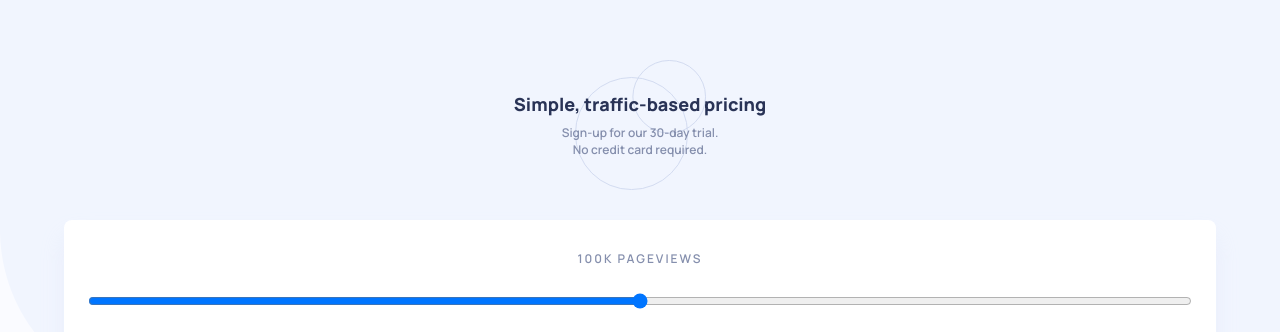
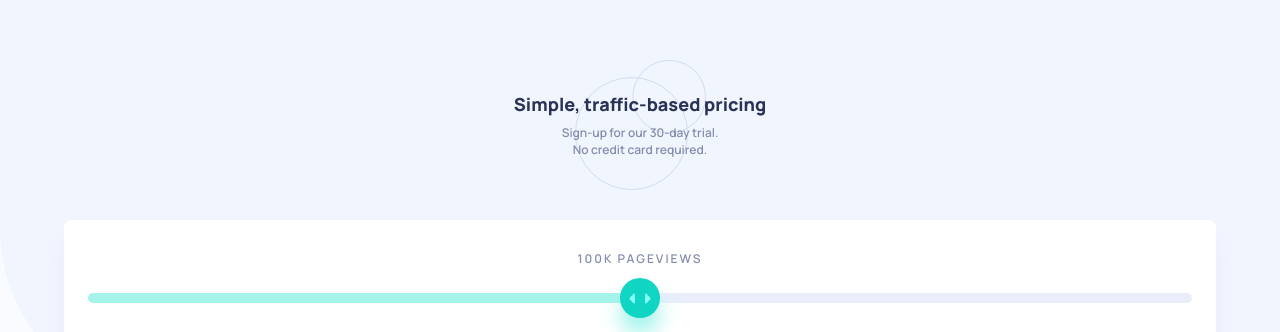
Before and after one commit to calebesg/pricing-component, a plain HTML site: page index.html in a window 1280 px wide. Shown: the top 332 px of the page. Drawn offline with Linux system fonts and the light colour scheme.

Commit message:
created slider

```diff
--- a/index.html
+++ b/index.html
@@ -31,7 +31,18 @@
     <main class="card">
       <div class="pageview">
         <label for="traffic">100k Pageviews</label>
-        <input type="range" name="traffic" id="traffic" />
+        <div class="range">
+          <div class="bar"><span class="fill"></span></div>
+          <input
+            type="range"
+            min="0"
+            max="100"
+            step="10"
+            name="traffic"
+            id="traffic"
+            class="slider"
+          />
+        </div>
         <p class="price">$ 14.00 <small>/ month</small></p>
       </div>
 
@@ -60,5 +71,7 @@
         <button>Start my trial</button>
       </div>
     </main>
+
+    <script src="./script.js"></script>
   </body>
 </html>
--- /dev/null
+++ b/script.js
@@ -0,0 +1,10 @@
+const slider = document.getElementById('traffic');
+const fill = document.querySelector('.fill');
+
+const moveBar = function () {
+  fill.style.width = `${slider.value}%`;
+};
+
+slider.addEventListener('input', moveBar);
+
+moveBar();
--- a/styles.css
+++ b/styles.css
@@ -1,6 +1,7 @@
 :root {
   --soft-cyan: hsl(174, 77%, 80%);
   --strong-cyan: hsl(174, 86%, 45%);
+  --dark-cyan: hsl(174, 66%, 41%);
   --light-grayish-red: hsl(14, 92%, 95%);
   --light-red: hsl(15, 100%, 70%);
   --pale-blue: hsl(226, 100%, 87%);
@@ -93,11 +94,84 @@ header p {
   font-size: 0.75rem;
 }
 
-.pageview #traffic {
-  margin-top: 1.625rem;
+/* Slider */
+.range {
+  position: relative;
   width: 100%;
 }
 
+.bar {
+  position: absolute;
+  z-index: 1;
+  width: 100%;
+  height: 10px;
+  border-radius: 5px;
+  top: 50%;
+  overflow: hidden;
+  transform: translateY(50%);
+  background-color: var(--light-grayish-blue);
+}
+
+.fill {
+  display: block;
+  width: 0;
+  height: 100%;
+  background-color: var(--soft-cyan);
+}
+
+.slider {
+  position: relative;
+  z-index: 2;
+  appearance: none;
+  -webkit-appearance: none;
+  margin-top: 1.625rem;
+  width: 100%;
+  height: 10px;
+  border-radius: 5px;
+  background: transparent;
+}
+
+.slider::-webkit-slider-thumb {
+  -webkit-appearance: none;
+  appearance: none;
+  width: 40px;
+  height: 40px;
+  border-radius: 50%;
+  background: url(./images/icon-slider.svg) center center no-repeat
+    var(--strong-cyan);
+  box-shadow: 0 1rem 1.25rem var(--soft-cyan);
+  cursor: pointer;
+  transition: all 0.3s;
+  z-index: 2;
+}
+
+.slider::-webkit-slider-thumb:active {
+  background: url(./images/icon-slider.svg) center center no-repeat
+    var(--dark-cyan);
+  cursor: grabbing;
+}
+
+/* Firefox */
+.slider::-moz-range-thumb {
+  width: 40px;
+  height: 40px;
+  border: 0;
+  border-radius: 50%;
+  background: url(./images/icon-slider.svg) center center no-repeat
+    var(--strong-cyan);
+  box-shadow: 0 1rem 1.25rem var(--soft-cyan);
+  cursor: pointer;
+  transition: all 0.3s;
+}
+
+.slider::-moz-range-thumb:active {
+  background: url(./images/icon-slider.svg) center center no-repeat
+    var(--dark-cyan);
+
+  cursor: grabbing;
+}
+
+/* Price */
 .pageview .price {
   margin-top: 1.875rem;
   color: var(--dark-desaturated-blue);
@@ -125,6 +199,7 @@ header p {
 /* imput checkbox */
 .payment-type #payment {
   margin: 0 1.5rem;
+  appearance: none;
   position: relative;
   cursor: pointer;
 }
```
Also changed, not shown: 1 other file.
